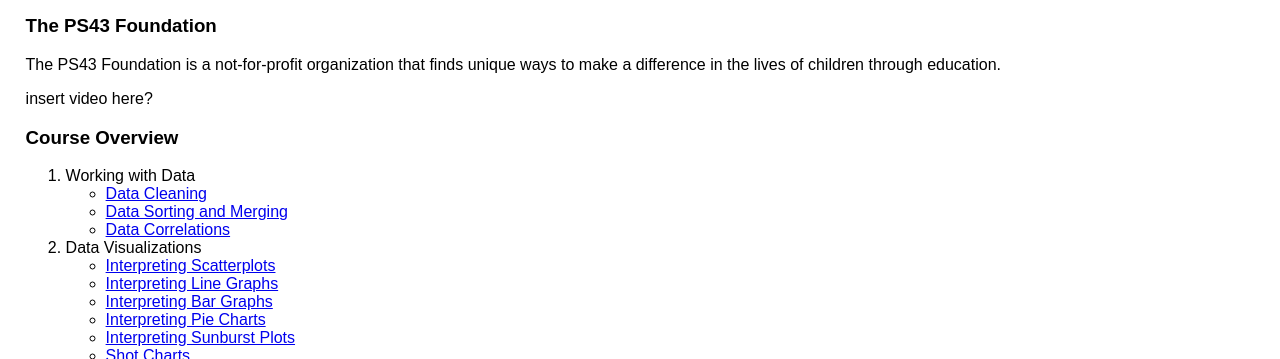
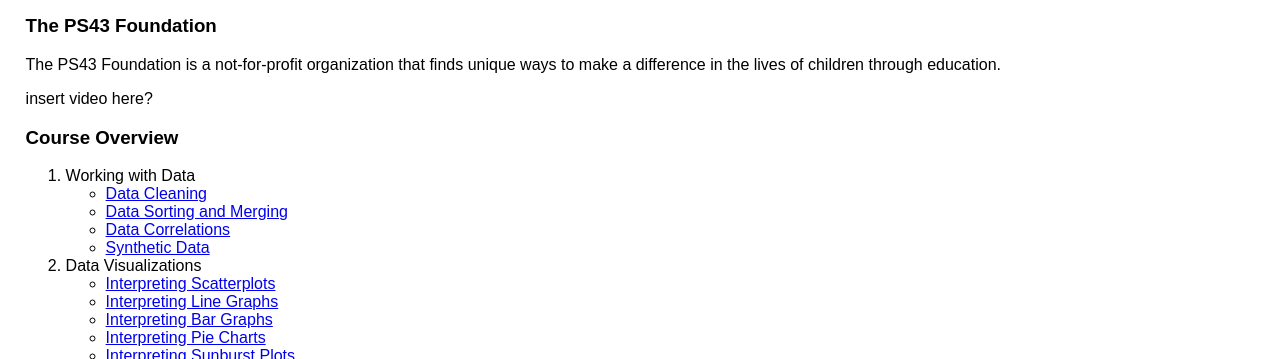
Before and after one commit to Data-Dunkers/student, a plain HTML site: page docs/index.html in a window 1280 px wide. Shown: the part 558-917 px from the top of the page. Drawn offline with Linux system fonts and the light colour scheme.

Commit message:
Add synthetic data link

```diff
--- a/docs/index.html
+++ b/docs/index.html
@@ -33,6 +33,7 @@
       <li><a href="data-cleaning.html">Data Cleaning</a></li>
       <li><a href="data-sorting-and-merging.html">Data Sorting and Merging</a></li>
       <li><a href="data-correlations.html">Data Correlations</a></li>
+      <li><a href="synthetic-data.html">Synthetic Data</a></li>
     </ul>
     <li>Data Visualizations</li>
     <ul>
```
